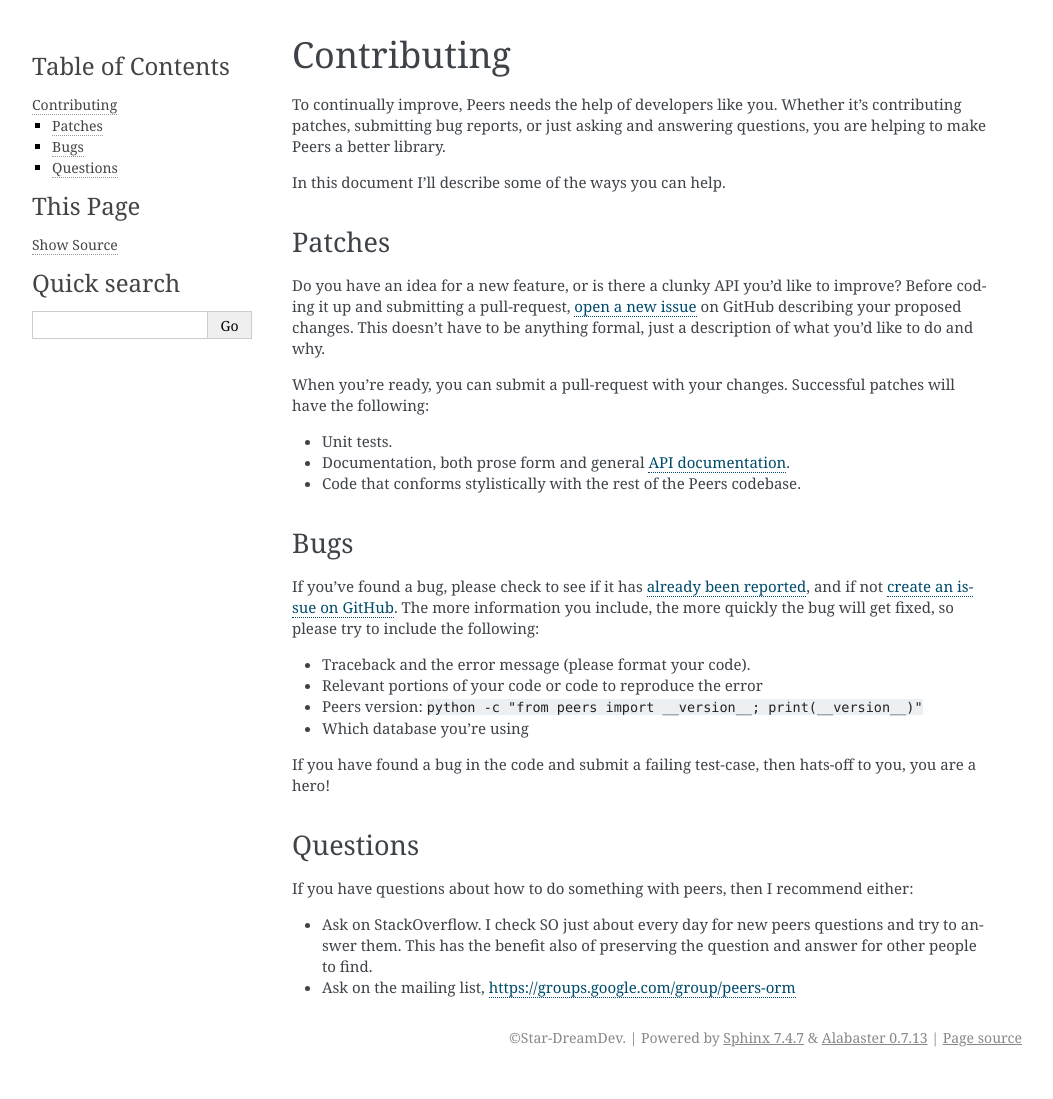
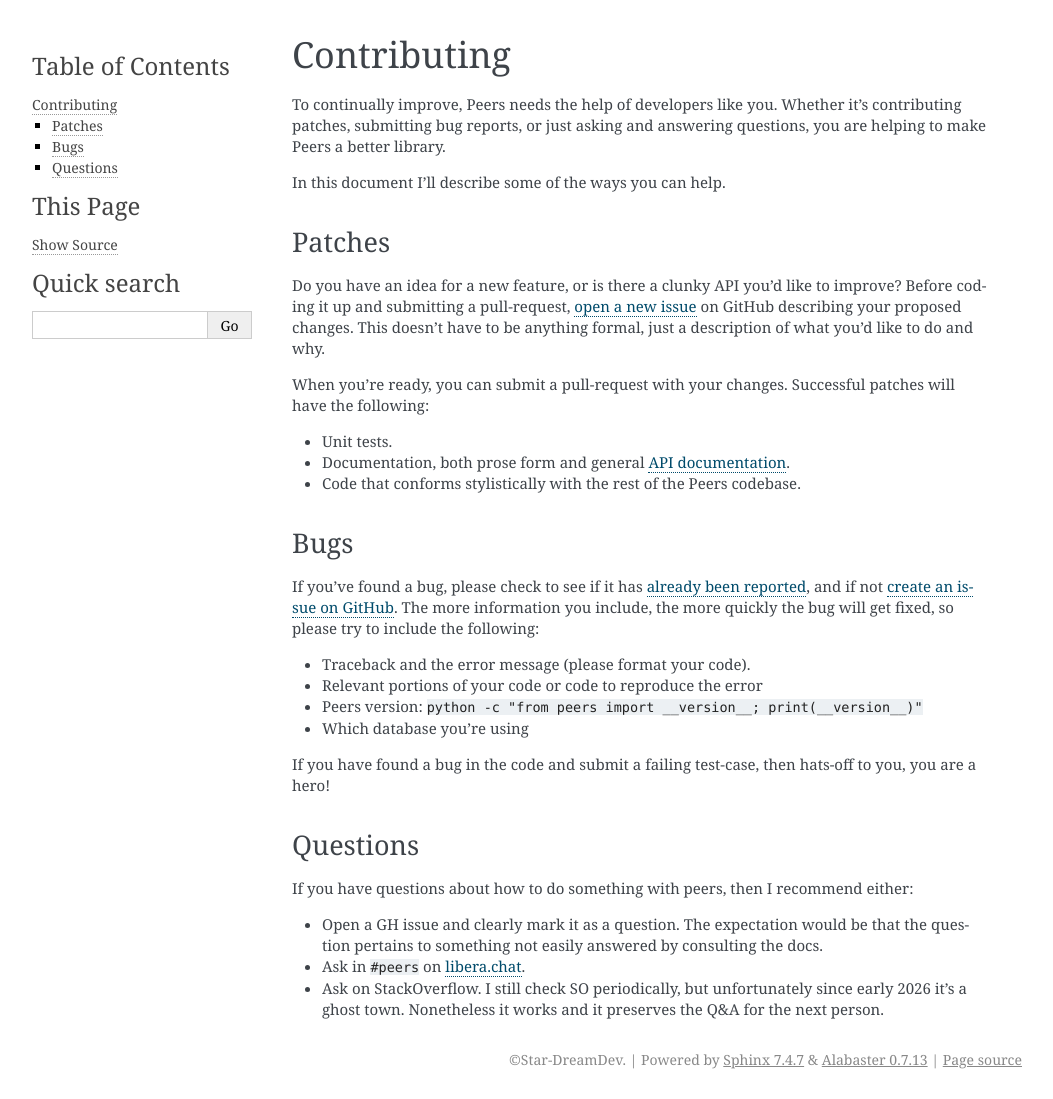
Before and after one commit to Star-DreamDev/myPeers, a Sphinx documentation site: the page built from docs/peers/contributing.rst, in a window 1280 px wide. Shown: the whole page, without its empty margins (118-1171 px from the left). Built offline with Sphinx 7.4.7, drawn with Linux system fonts in a browser that asks for light colours; the version number could not be read and is left out; before the commit the page ends 1077 px from its top, so only the background shows below that.

Commit message:
Update contributing doc.

```diff
--- a/docs/peers/contributing.rst
+++ b/docs/peers/contributing.rst
@@ -46,7 +46,10 @@ Questions
 If you have questions about how to do something with peers, then I recommend
 either:
 
-* Ask on StackOverflow. I check SO just about every day for new peers
-  questions and try to answer them. This has the benefit also of preserving the
-  question and answer for other people to find.
-* Ask on the mailing list, https://groups.google.com/group/peers-orm
+* Open a GH issue and clearly mark it as a question. The expectation would be
+  that the question pertains to something not easily answered by consulting the
+  docs.
+* Ask in ``#peers`` on `libera.chat <https://web.libera.chat/>`_.
+* Ask on StackOverflow. I still check SO periodically, but unfortunately since
+  early 2026 it's a ghost town. Nonetheless it works and it preserves the Q&A
+  for the next person.
```
